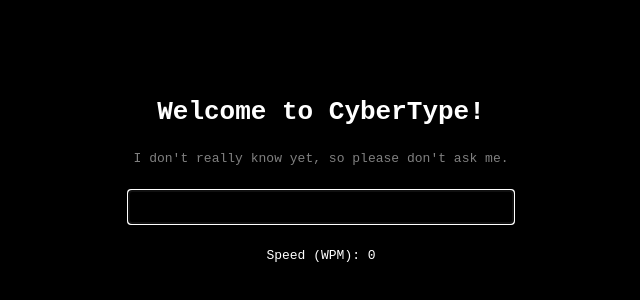
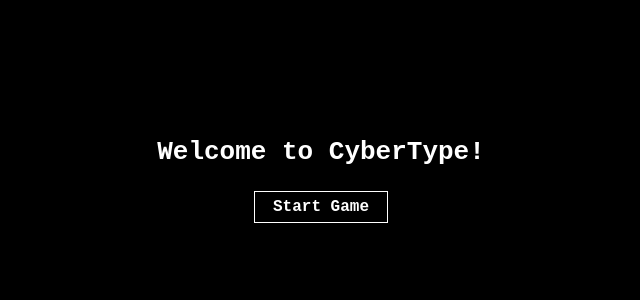
Before and after one commit to dinata78/cyber-type, a React (Vite) app: page / in a window 1280 px wide. Shown: the part 220-520 px from the top of the page, without its empty margins (319-959 px from the left). Built offline with nearby package versions, Linux system fonts and the light colour scheme.

Commit message:
Introduce game states, freeze input, and store final WPM

```diff
--- a/src/App.jsx
+++ b/src/App.jsx
@@ -1,19 +1,47 @@
 import { useEffect, useRef, useState } from "react"
 import "./index.css"
 import { Letter } from "./Letter";
+import { GameInput } from "./GameInput";
 
 function App() {
+  const [ gameState, setGameState ] = useState("lobby");
   const [ typed, setTyped ] = useState("");
   const [ timeElapsed, setTimeElapsed ] = useState(0);
-  const [ typingSpeed, setTypingSpeed ] = useState(0);
+  const [ finalWpm, setFinalWpm ] = useState(0);
 
   const target = "I don't really know yet, so please don't ask me.";
   const targetArray = target.split("");
 
   const timerId = useRef(null);
-  const inputRef = useRef(null);
+
+  const handleInputChange = (e) => {
+    if (gameState === "finished") return;
+
+    const value = e.target.value;
+
+    setTyped(value);
+
+    if (gameState === "idle" && value.length === 1) {
+      console.log("First letter typed.");
+      setGameState("running");
+      console.log("Game state set to 'running'");
+    }
+  }
+
+  const getTypingSpeed = (typed, timeElapsed) => {
+    if (timeElapsed <= 0) return 0;
+
+    const wordsTyped = typed.length / 5;
+    const wpm = Math.round((wordsTyped / timeElapsed) * 60 * 100) / 100;
+
+    return wpm;
+  }
+
+  const liveWpm = getTypingSpeed(typed, timeElapsed);
 
   useEffect(() => {
+    if (gameState !== "running") return;
+
     const startTime = Date.now();
 
     timerId.current = setInterval(() => {
@@ -25,32 +53,42 @@
     }, 128);
 
     return () => clearInterval(timerId.current);
-  }, []);
+  }, [gameState]);
 
   useEffect(() => {
-    if (timeElapsed < 0.5) return;
+    if (gameState !== "finished") return;
 
-    const wordsTyped = typed.length / 5;
-    const wpm = wordsTyped / timeElapsed * 60;
-    const roundedWpm = Math.round(wpm * 100) / 100;
-    setTypingSpeed(roundedWpm);
-  }, [typed, timeElapsed]);
+    clearInterval(timerId.current);
+    console.log("Stopped timer.")
+    setFinalWpm(liveWpm);
+    console.log("Stored final WPM.");
+    setTyped("");
+    console.log("Cleared input's value.");
+    setTimeElapsed(0);
+    console.log("Cleared time elapsed.");
+  }, [gameState]);
 
   useEffect(() => {
     if (typed === target) {
       console.log("Done!")
-      clearInterval(timerId.current);
-      timerId.current = null;
+      setGameState("finished");
+      console.log("Game state set to 'finished'")
     }
   }, [typed])
-
-  useEffect(() => {
-    if (inputRef.current) inputRef.current.focus();
-  }, []);
 
   return (
     <div id="genesis">
       <h1>Welcome to CyberType!</h1>
+
+      {
+        gameState === "lobby" ?
+          <button onClick={() => {
+            setGameState("idle")
+            console.log("Game state set to 'idle'")
+            }}>
+            Start Game
+          </button>
+        : <>
 
             <div id="target">
               {
@@ -67,14 +105,18 @@
               }
             </div>
 
-      <input
-        ref={inputRef}
-        type="text"
-        onChange={(e) => setTyped(e.target.value)}
-        value={typed}
+            <GameInput
+              typed={typed}
+              onChange={handleInputChange}
+              isDisabled={gameState === "finished"}
             />
-      <div>Speed (WPM): {typingSpeed}</div>
 
+            <div>
+              Speed (WPM): {gameState === "finished" ? finalWpm : liveWpm}
+            </div>
+
+          </>
+      }
     </div>
   )
 }
--- /dev/null
+++ b/src/GameInput.jsx
@@ -0,0 +1,20 @@
+import { useEffect, useRef } from "react"
+
+export function GameInput({ typed, onChange, isDisabled }) {
+  const inputRef = useRef(null);
+
+  useEffect(() => {
+    inputRef.current.focus();
+    console.log("Focused input.")
+  }, []);
+
+  return (
+    <input
+      ref={inputRef}
+      type="text"
+      disabled={isDisabled}
+      onChange={onChange}
+      value={typed}
+    />
+  )
+}
--- a/src/index.css
+++ b/src/index.css
@@ -55,8 +55,9 @@
 button {
   cursor: pointer;
   background-color: black;
-  padding: 4px 12px;
+  padding: 6px 18px;
   border: 1px solid white;
+  font-size: 16px;
   font-weight: bolder;
 }
 
```
Lines whose indentation alone changed are shown as unchanged.
